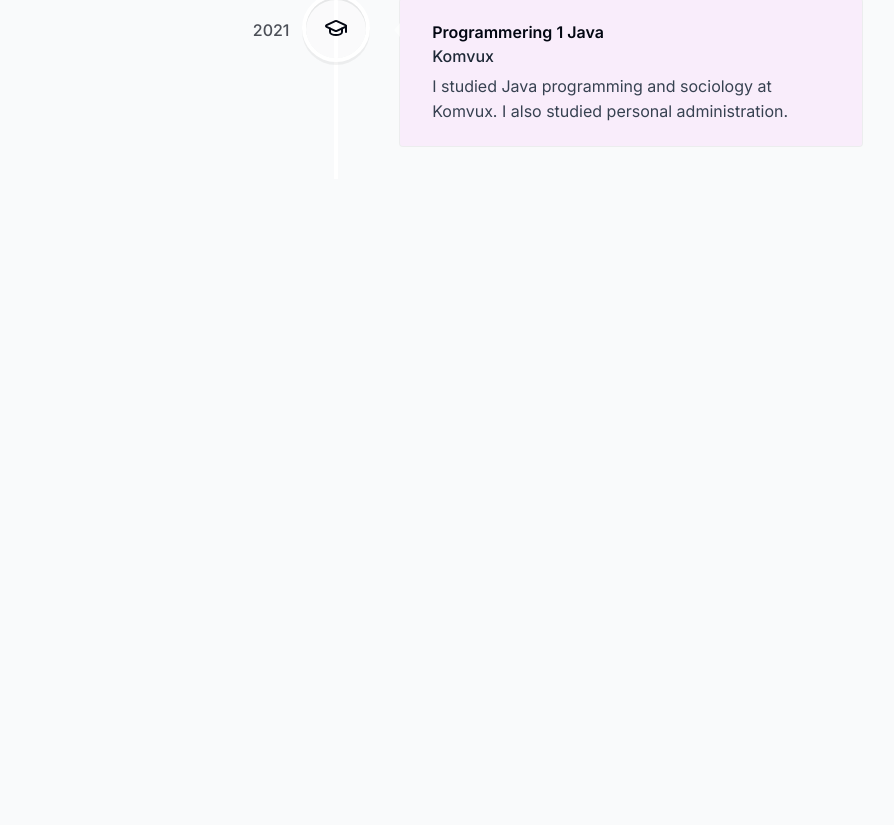
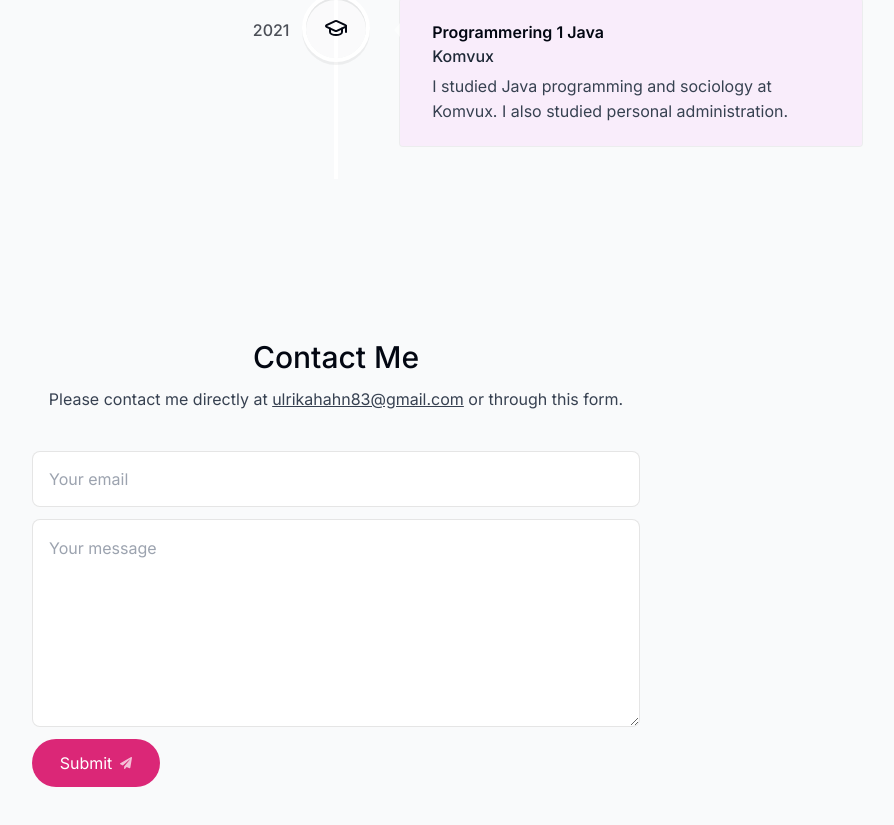
Before and after one commit to ulrikaha/Next-Portfolio, a Next.js app: page / in a window 1280 px wide. Shown: the part 3952-4777 px from the top of the page, without its empty margins (304-1198 px from the left). Before the commit the page ends 4291 px from the top, so only its background shows below. Built offline with nearby package versions, Linux system fonts and the light colour scheme.

Commit message:
Adding contact form and logic to send email

```diff
--- /dev/null
+++ b/actions/sendEmail.ts
@@ -0,0 +1,7 @@
+"use server";
+
+export const sendEmail = async (formData: FormData) => {
+    console.log("running on server")
+    console.log(formData.get("senderEmail"))
+    console.log(formData.get("message"))
+}
--- a/app/page.tsx
+++ b/app/page.tsx
@@ -4,6 +4,7 @@ import SectionDivider from "@/components/section-divider";
 import Projects from "@/components/projects";
 import Skills from "@/components/skills";
 import Experience from "@/components/experience";
+import Contact from "@/components/contact";
 
 
 
@@ -15,7 +16,8 @@ export default function Home() {
     <About />
     <Projects />
     <Skills />
-    <Experience visible/>
+    <Experience />
+    <Contact />
     </main>
   );
 }
--- /dev/null
+++ b/components/contact.tsx
@@ -0,0 +1,64 @@
+'use client';
+
+import React from 'react'
+import SectionHeading from './section-heading'
+import { FaPaperPlane } from "react-icons/fa";
+import { motion } from 'framer-motion';
+import { sendEmail } from '@/actions/sendEmail';
+
+export default function Contact() {
+
+    return (
+        <motion.section id="contact" className="mb-20 sm:mb-28 w-[min(100%,38rem)] text-center"
+            initial={{
+                opacity: 0,
+            }}
+            whileInView={{
+                opacity: 1,
+                transition: { duration: 1 },
+            }}
+            viewport={{
+                once: true
+            }}
+        >
+            <SectionHeading>Contact me</SectionHeading>
+
+            <p className="text-gray-700 -mt-5">Please contact me directly at{" "}
+                <a className="underline"
+                    href="mailto:ulrikahahn83@gmail.com">
+                    ulrikahahn83@gmail.com
+                </a>{" "}
+                or through this form.
+            </p>
+
+            <form
+                className="mt-10 flex flex-col"
+                action={async (formData) => {
+                    await sendEmail(formData)
+                }}
+            >
+                <input className="h-14 px-4 rounded-lg border border-black/10 "
+                    type="email"
+                    name="senderEmail"
+                    required
+                    placeholder="Your email"
+                    maxLength={500}
+                />
+                <textarea className="h-52 my-3 rounded-lg border border-black/10 p-4"
+                    name="message"
+                    placeholder="Your message"
+                    required
+                    maxLength={500}
+                />
+                <button type="submit"
+                    className="group flex items-center justify-center gap-2 h-[3rem] w-[8rem] bg-[#DB2777] text-white rounded-full outline-none transition-allfocus:scale-110 hover:scale-110 active:scale-105"
+                >
+                    Submit <FaPaperPlane className="text-xs
+                opacity-70 transition-all
+                group-hover:translate-x-1
+                group-hover:-translate-y-1" /> {" "}
+                </button>
+            </form>
+        </motion.section>
+    )
+}
--- a/next.config.mjs
+++ b/next.config.mjs
@@ -1,4 +1,6 @@
+
 /** @type {import('next').NextConfig} */
-const nextConfig = {};
+const nextConfig = {}
+
 
 export default nextConfig;
```
